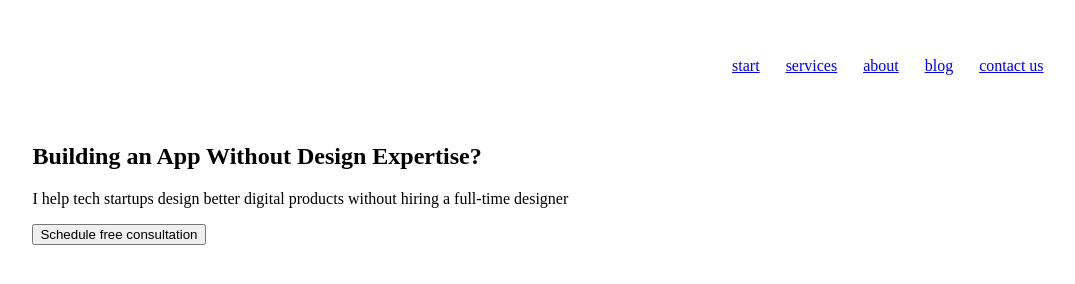
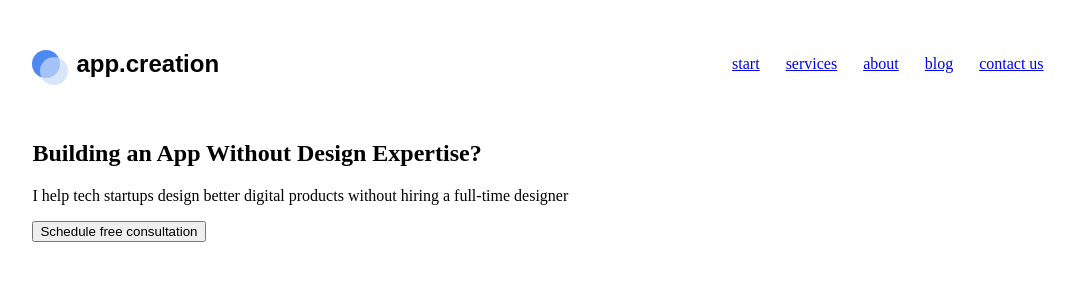
Before and after one commit to WebHeroSchool/New1, a plain HTML site: page index.html in a window 1280 px wide. Shown: the whole page, without its empty margins (102-1177 px from the left). Drawn offline with Linux system fonts and the light colour scheme; a web font is replaced by a local one.

Commit message:
круглишки через код

```diff
--- a/index.html
+++ b/index.html
@@ -11,8 +11,11 @@
 <body>
  <div class="wrapper">
   <header class="header">
-  <!--  <div class="logo">app.creation</div> -->
-    <div class="logo"></div>
+    <div class="logo">
+      <div class="logo__circle logo__circle_color_dark-blue"></div>
+      <div class="logo__circle logo__circle_color_blue"></div>
+      app.creation
+    </div>
     <nav class="menu">
       <a class="menu__item" href="#">start</a>
       <a class="menu__item" href="#">services</a>
--- a/styles.css
+++ b/styles.css
@@ -8,14 +8,30 @@
 .header {
   display: flex;
   justify-content: space-between;
-  padding: 40px 0;
 }
 .logo {
-/*padding: 40px 0;*/
-  width: 190px;
-  height: 35px;
-  /*font: bold 24px/32px pt_serif, arial, helvetica, sans-serif;*/
-  background: url('img/logo.svg');
+  padding: 40px 0;
+  padding-left: 44px;
+  font: bold 24px/32px pt_serif, arial, helvetica, sans-serif;
+  position:relative;
+}
+.logo__circle {
+  position:absolute;
+  left: 0;
+  top: 50%;
+  transform: translateY(-50%);
+  width: 28px;
+  height: 28px;
+  border-radius: 50%;
+  opacity: .7;
+}
+.logo__circle_color_dark-blue {
+  background: #0056EC;
+}
+.logo__circle_color_blue {
+  left: 8px;
+  top: 56%;
+  background: #C8DBFB;
 }
 .menu {
   display: flex;
```
